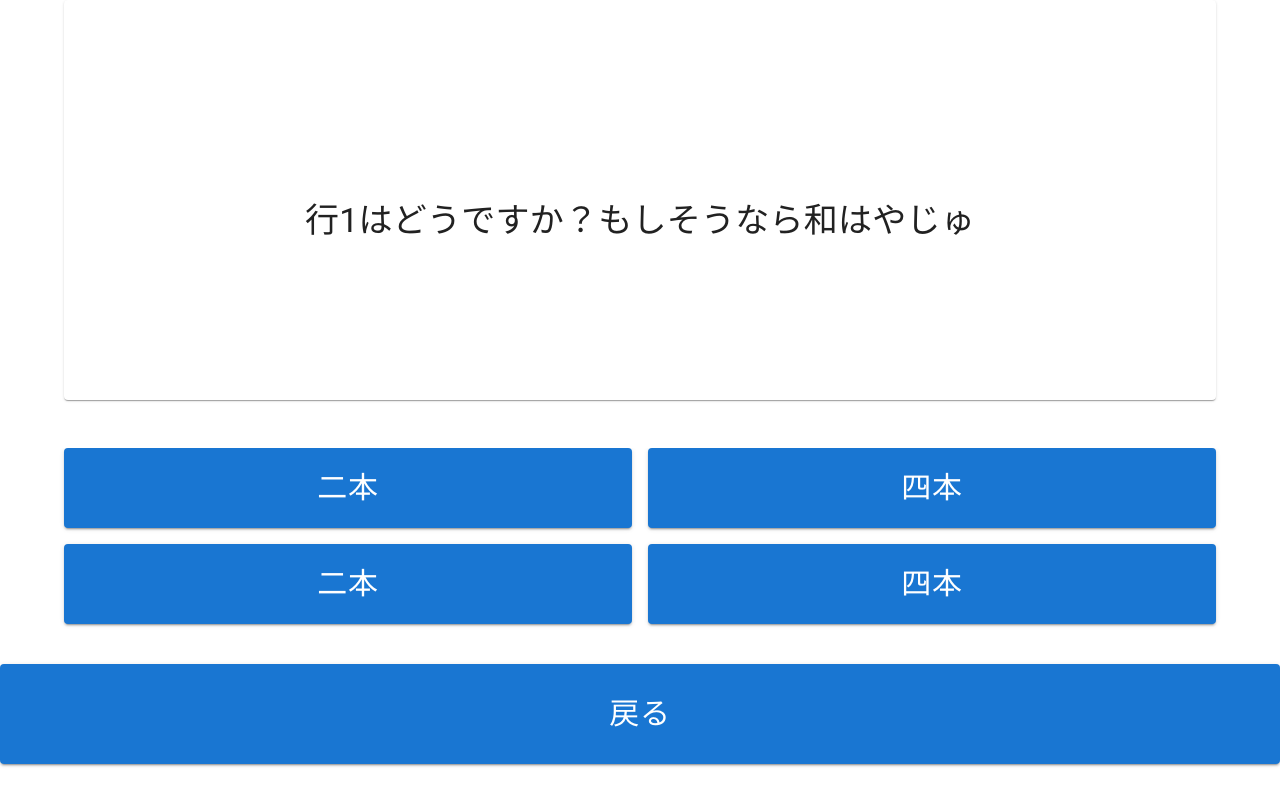
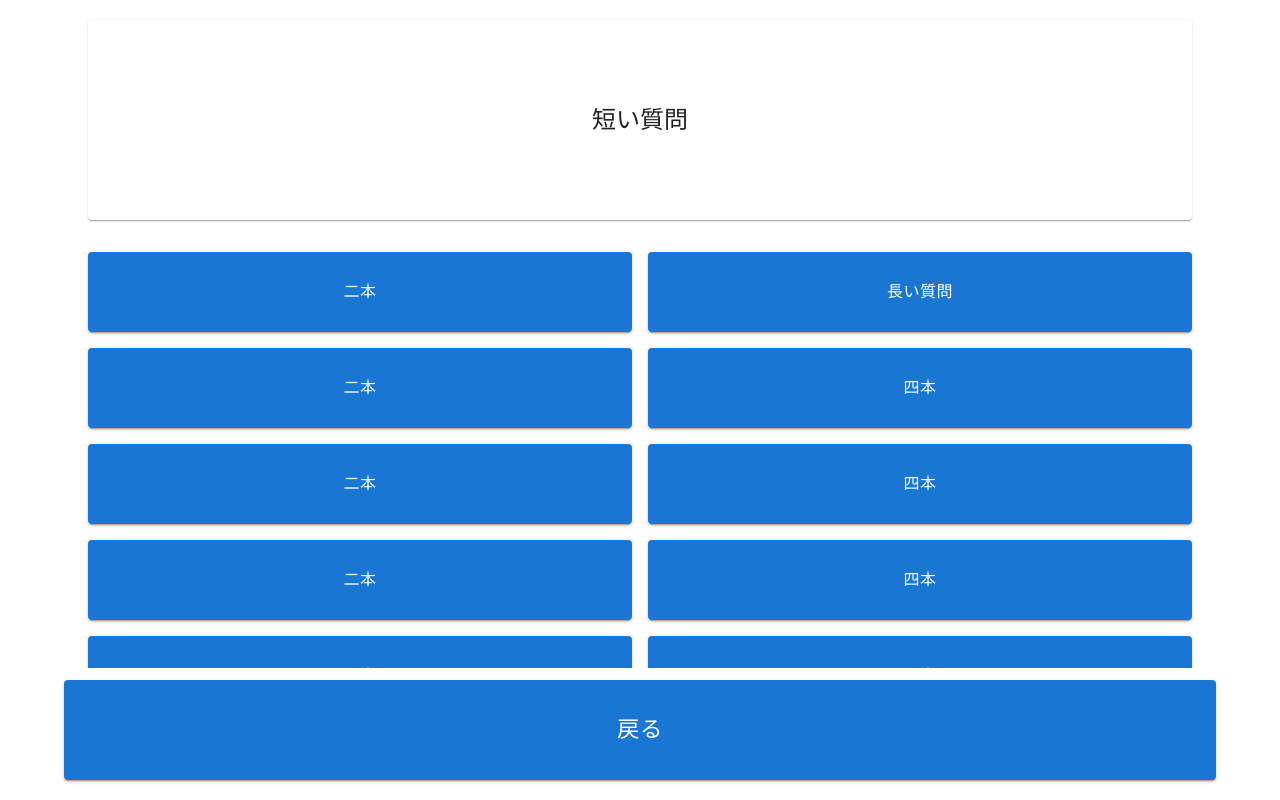
Before and after one commit to hamhamburger/easy-diagram-form, a React (Create React App) app: page /start in a window 1280 px wide. Built offline with nearby package versions, Linux system fonts and the light colour scheme.

Commit message:
fix:answerpageでナビゲーションバーの高さ分スクロールが必要になる問題を修正

```diff
--- a/src/App.js
+++ b/src/App.js
@@ -22,7 +22,7 @@ const questions = [
   },
   {
       "id": "1",
-      "label": "\n行1はどうですか？もしそうなら和はやじゅ",
+      "label": "短い質問",
       "type": "question",
       "arrows": [
           {
@@ -30,7 +30,7 @@ const questions = [
               "to": "3"
           },
           {
-              "answer": "四本",
+              "answer": "長い質問",
               "to": "2"
           },
           {
@@ -86,7 +86,7 @@ const questions = [
   },
   {
       "id": "2",
-      "label": "可愛い?",
+      "label": "可愛い?長い長い長い\n質問質問長い長い\n質問質問長い長い\n質問質問長い長い\n質問質問長い長い\n質問質問長い長い\n質問質問長い長い\n質問質問長い長い\n質問質問長い長い\n質問質問長い長い\n質問質問い\n質問質問い\n質問質問い\n質問質問い\n質問質問",
       "type": "question",
       "arrows": [
           {
@@ -105,7 +105,7 @@ const questions = [
       "type": "question",
       "arrows": [
           {
-              "answer": "人間",
+              "answer": "まだ決めていないがもう少ししたら決められる",
               "to": "4"
           },
           {
--- a/src/components/blocks/AnswerForm.js
+++ b/src/components/blocks/AnswerForm.js
@@ -41,20 +41,22 @@ const AnswerForm = memo(({questions,height}) => {
   else{
       return (
 
-          <Box sx={{height:height}}>
-            <Box sx={{height:"100%",display: "grid",gridTemplateColumns: "1fr",gridTemplateRows:"auto 1fr auto",rowGap:"3rem"}}>
 
-                      <Box sx={{}} className="QuestionArea">
+            <Container sx={{height:height,display: "grid",gridTemplateColumns: "1fr",gridTemplateRows:"auto 1fr auto",rowGap:"2rem"}}>
+
+
+                      <Box sx={{marginTop:"20px"}}>
                         <QuestionArea question={currentQuestion.label}/>
+                      </Box>
 
-                      </Box>
+
                       <Container sx={{overflowY:"scroll"}} className="AnswersGrid">
                         <Grid container rowSpacing={2} columnSpacing={2} >
                             {
                               currentQuestion.arrows.map((arrow=>{
                                 return(
                                   <Grid item xs={12} sm={6} >
-                                      <Button variant="contained" fullWidth sx={{height:"80px",fontSize:"30px"}} onClick={()=>goTo(arrow.to)}>
+                                      <Button variant="contained" fullWidth sx={{height:"80px",fontSize:"1rem"}} onClick={()=>goTo(arrow.to)}>
                                         {arrow.answer}
                                       </Button>
                                   </Grid>
@@ -67,13 +69,13 @@ const AnswerForm = memo(({questions,height}) => {
 
                       </Container>
                       <Box className="footer">
-                        <Button variant="contained" fullWidth sx={{height:"100px",fontSize:"30px",bottom:'20px'}} onClick={back}>
+                        <Button variant="contained" fullWidth sx={{height:"100px",fontSize:"1.4rem",bottom:'20px'}} onClick={back}>
                             {"戻る"}
                         </Button>
                       </Box>
 
-            </Box>
-          </Box>
+            </Container>
+
 
 
     )
--- a/src/components/pages/AnswerPage.js
+++ b/src/components/pages/AnswerPage.js
@@ -1,16 +1,31 @@
-import React,{useState,useCallback,memo} from 'react';
+import React,{useState,useCallback,memo,useLayoutEffect,} from 'react';
 import { styled } from '@mui/material/styles';
 import Result from '../parts/play/Result';
 import { Button,Container,Box,Paper,Grid, bottomNavigationActionClasses } from '@mui/material';
 import QuestionArea from '../parts/play/QuestionArea';
 import AnswerForm from '../blocks/AnswerForm';
 
+const useWindowSize = () => {
+  const [size, setSize] = useState([0, 0]);
+  useLayoutEffect(() => {
+    const updateSize = () => {
+      setSize([window.innerWidth, window.innerHeight]);
+    };
+
+    window.addEventListener('resize', updateSize);
+    updateSize();
+
+    return () => window.removeEventListener('resize', updateSize);
+  }, []);
+  return size;
+};
+
 
 
 const AnswerPage = memo(({questions}) => {
 
   return(
-    <AnswerForm questions={questions} height={"98vh"}></AnswerForm>
+    <AnswerForm questions={questions} height={useWindowSize()[1]}></AnswerForm>
   )
 
 
--- a/src/components/parts/play/QuestionArea.js
+++ b/src/components/parts/play/QuestionArea.js
@@ -11,9 +11,9 @@ function QuestionArea({ question }) {
 
   return(
     <Container>
-        <Paper sx={{display: "flex",flexFlow:"column",justifyContent: "center",minHeight:'400px',textAlign:"center"}}>
+        <Paper sx={{display: "flex",flexFlow:"column",justifyContent: "center",minHeight:'200px',textAlign:"center"}}>
 
-          <Typography variant="h4"  sx={{whiteSpace: "pre-wrap"}}>
+          <Typography variant="h5"  sx={{whiteSpace: "pre-wrap"}}>
                     {question}
           </Typography>
 
```
